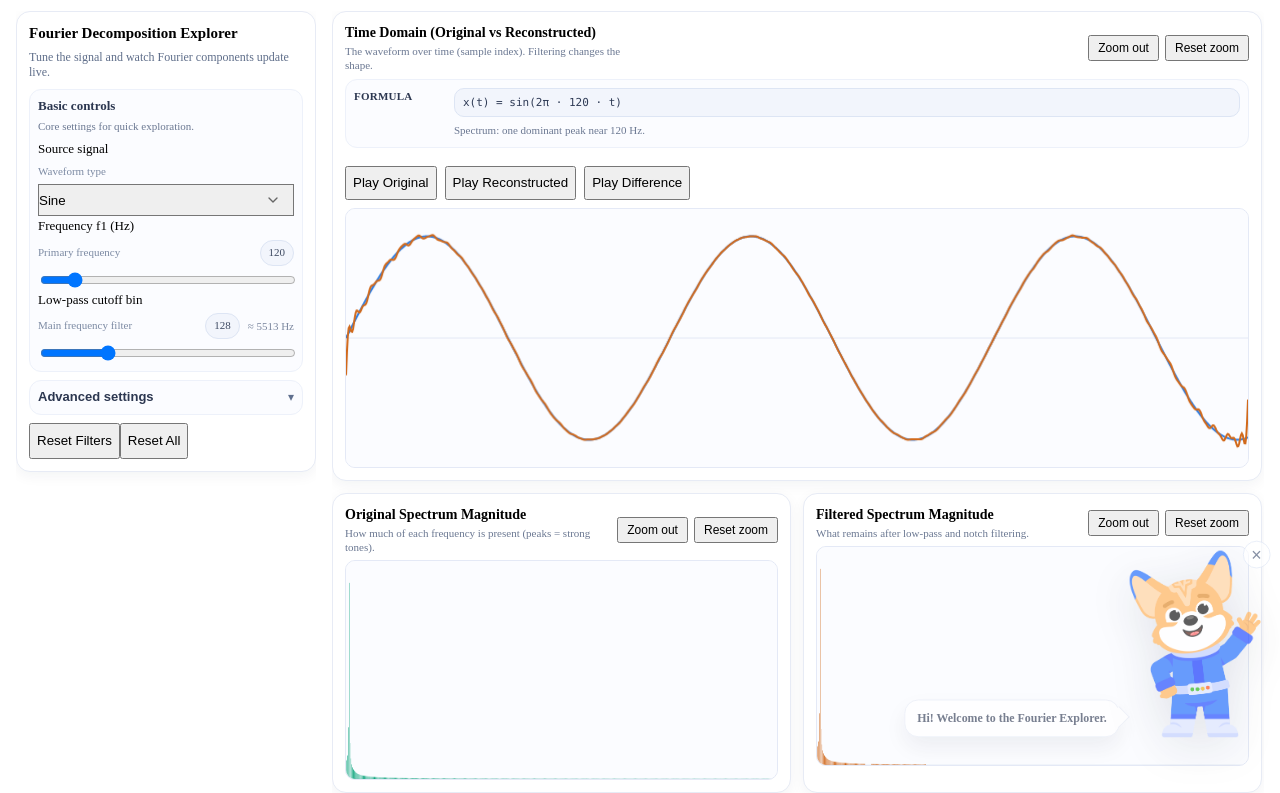
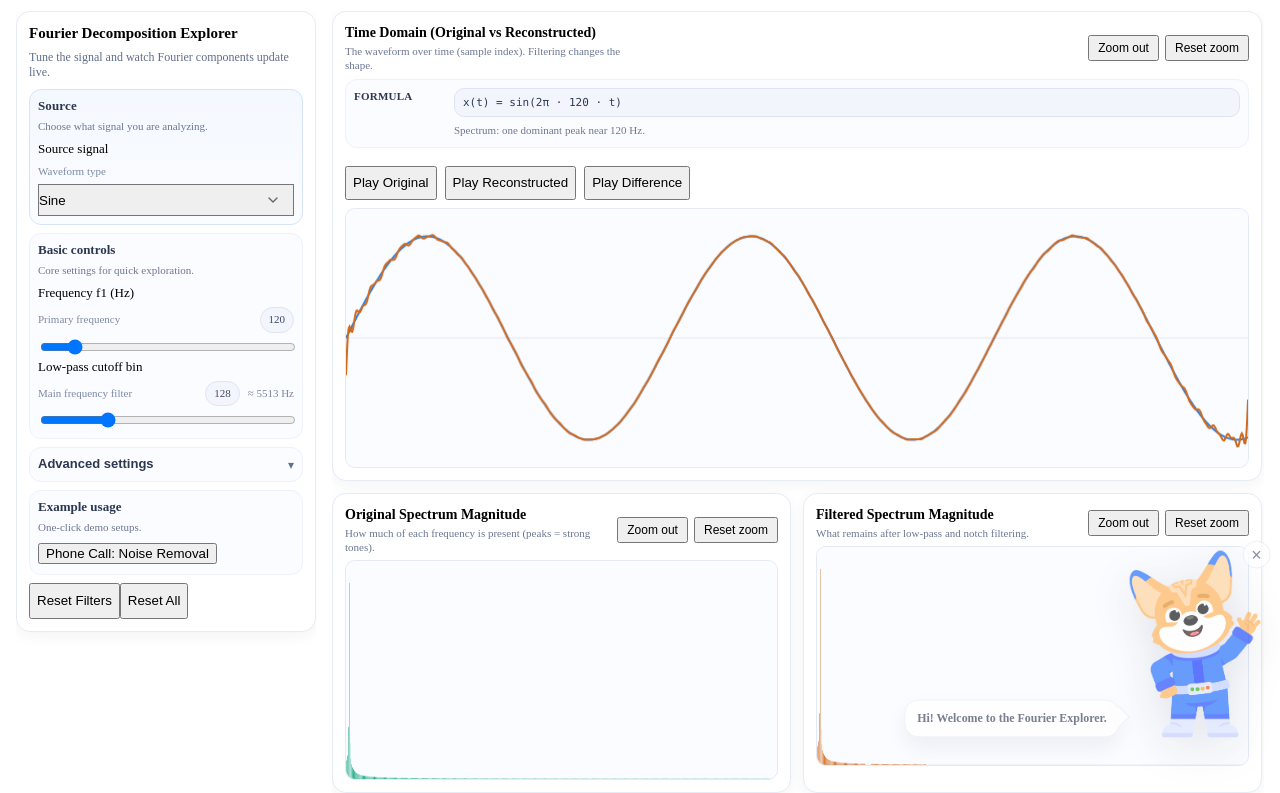
Before and after one commit to MariaHov/learn_fourier-explorer, a website built with Vite: page client/index.html in a window 1280 px wide. Shown: the part 47-840 px from the top of the page. Built offline with nearby package versions, Linux system fonts and the light colour scheme.

Commit message:
ui: separate Source section from basic controls

```diff
--- a/client/fourier-explorer.css
+++ b/client/fourier-explorer.css
@@ -91,6 +91,15 @@
   border: 1px solid #edf1fa;
   background: #fbfcff;
   border-radius: 12px;
+}
+
+.bespoke .control-group--source {
+  border-color: #d7e4fb;
+  background: linear-gradient(180deg, #f4f8ff 0%, #fbfcff 100%);
+}
+
+.bespoke .control-group--source .control-group-title {
+  letter-spacing: 0.01em;
 }
 
 .bespoke .control-group-help {
--- a/client/index.html
+++ b/client/index.html
@@ -35,9 +35,9 @@
         <h2 class="heading-small">Fourier Decomposition Explorer</h2>
         <p class="controls-intro">Tune the signal and watch Fourier components update live.</p>
 
-        <div class="control-group">
-          <h3 class="control-group-title">Basic controls</h3>
-          <p class="control-group-help">Core settings for quick exploration.</p>
+        <div class="control-group control-group--source">
+          <h3 class="control-group-title">Source</h3>
+          <p class="control-group-help">Choose what signal you are analyzing.</p>
 
           <label class="control-field">Source signal
             <div class="control-header">
@@ -48,9 +48,13 @@
               <option value="two-sines">Two sines</option>
               <option value="square-series">Square (Fourier series)</option>
               <option value="irregular-shape">Irregular shape</option>
-              <option value="phone-call-demo">Phone Call Demo (Cosmo)</option>
             </select>
           </label>
+        </div>
+
+        <div class="control-group">
+          <h3 class="control-group-title">Basic controls</h3>
+          <p class="control-group-help">Core settings for quick exploration.</p>
 
           <label id="control-f1-field" class="control-field">Frequency f1 (Hz)
             <div class="control-header">
@@ -142,6 +146,14 @@
               </label>
             </div>
           </div>
+        </div>
+
+        <div class="control-group">
+          <h3 class="control-group-title">Example usage</h3>
+          <p class="control-group-help">One-click demo setups.</p>
+          <button id="btn-example-phone-demo" class="button button-secondary" type="button">
+            Phone Call: Noise Removal
+          </button>
         </div>
 
         <div class="row controls-actions">
```
